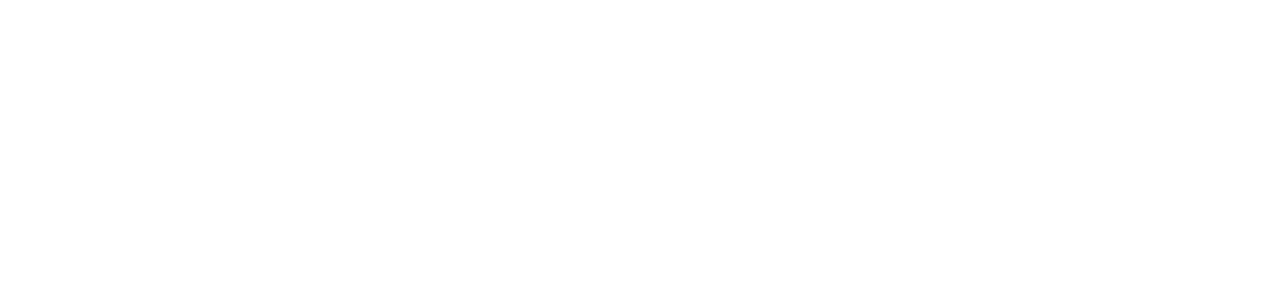
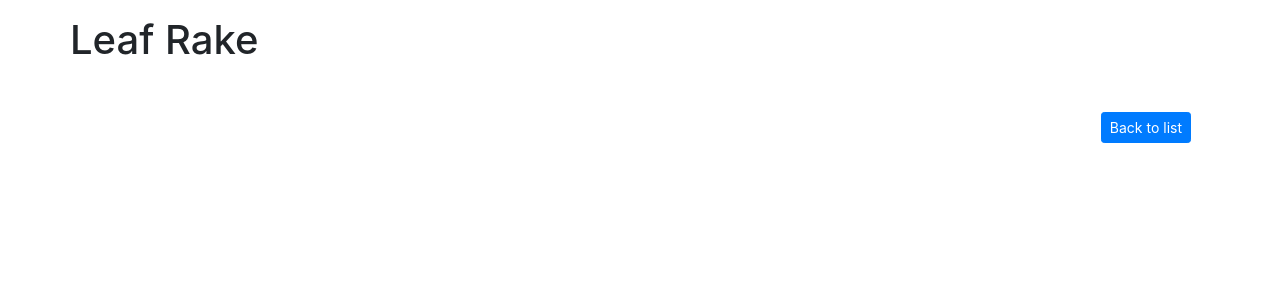
Before and after one commit to HarryWang74/PMC-react, a React (Create React App) app: page /edit/1 in a window 1280 px wide. Shown: the top 300 px of the page. Built offline with nearby package versions, Linux system fonts and the light colour scheme.

Commit message:
edit page load data

```diff
--- a/src/App.js
+++ b/src/App.js
@@ -4,6 +4,7 @@
 
 import ProductList  from './productList/ProductList';
 import ProductDetails from './productDetail/ProductDetail';
+import ProductEdit from './productEdit/ProductEdit';
 
 class App extends Component {
   constructor(props) {
@@ -19,6 +20,7 @@
             <div className="container">
               <Route exact path="/" component={ProductList} />
               <Route path="/details/:id" component={ProductDetails} />
+              <Route path="/edit/:id" component={ProductEdit} />
             </div>
           </Router>
 
--- /dev/null
+++ b/src/productEdit/ProductEdit.js
@@ -0,0 +1,67 @@
+import React from 'react';
+import { Link } from "react-router-dom";
+
+class ProductEdit extends React.Component{
+    constructor(props) {
+        super(props);
+        this.state = {
+            error: null,
+            isLoading: true,
+            data: {
+              productDetail:{}
+            }
+        };
+    }
+
+    componentDidMount() {
+        setTimeout(()=>{
+            fetch("/api/" + this.props.match.params.id + ".json")
+            .then(res => res.json())
+            .then(
+                (data) => {
+                    this.setState({
+                        isLoading: false,
+                        data: {
+                            productDetail: data
+                        }
+                    });
+                    console.log(this.state);
+                },
+                (error) => {
+                    this.setState({
+                    isLoading: false,
+                    error,
+                    });
+                }
+            )
+        }, 1000)
+    }
+
+    render(){
+        if (this.state.error) {
+            return <div>Error: {this.state.error.message}</div>;
+        } else if (this.state.isLoading) {
+            return (
+                <div className="container">
+                    <h2>Loading ... </h2>
+                </div>
+            )
+        } else {
+            return (
+                <div>
+                    <div className="row mb-3 mt-3">
+                        <h1>{this.state.data.productDetail.productName}</h1>
+                    </div>
+
+                    <div className="row pt-4">
+                        <div className="col-md-12 text-right">
+                            <Link className="btn btn-primary btn-sm mr-1" to={`/`}>Back to list</Link>
+                        </div>
+                    </div>
+                </div>
+            );
+        }
+    }
+}
+
+export default ProductEdit;
--- a/src/productList/ProductList.js
+++ b/src/productList/ProductList.js
@@ -81,7 +81,7 @@
                                 <div className="col-md-2">{product.starRating}</div>
                                 <div className="col-md-3 text-right">
                                     <Link className="btn btn-primary btn-sm mr-1" to={`/details/${product.id}`}>View</Link>
-                                    <button type="button" className="btn btn-primary btn-sm mr-1">Edit</button>
+                                    <Link className="btn btn-primary btn-sm mr-1" to={`/edit/${product.id}`}>Edit</Link>
                                     <button type="button" className="btn btn-danger btn-sm">Delete</button>
                                 </div>
                             </div>
```
Also changed, not shown: 1 other file (tests, documents, lock files or other folders).
